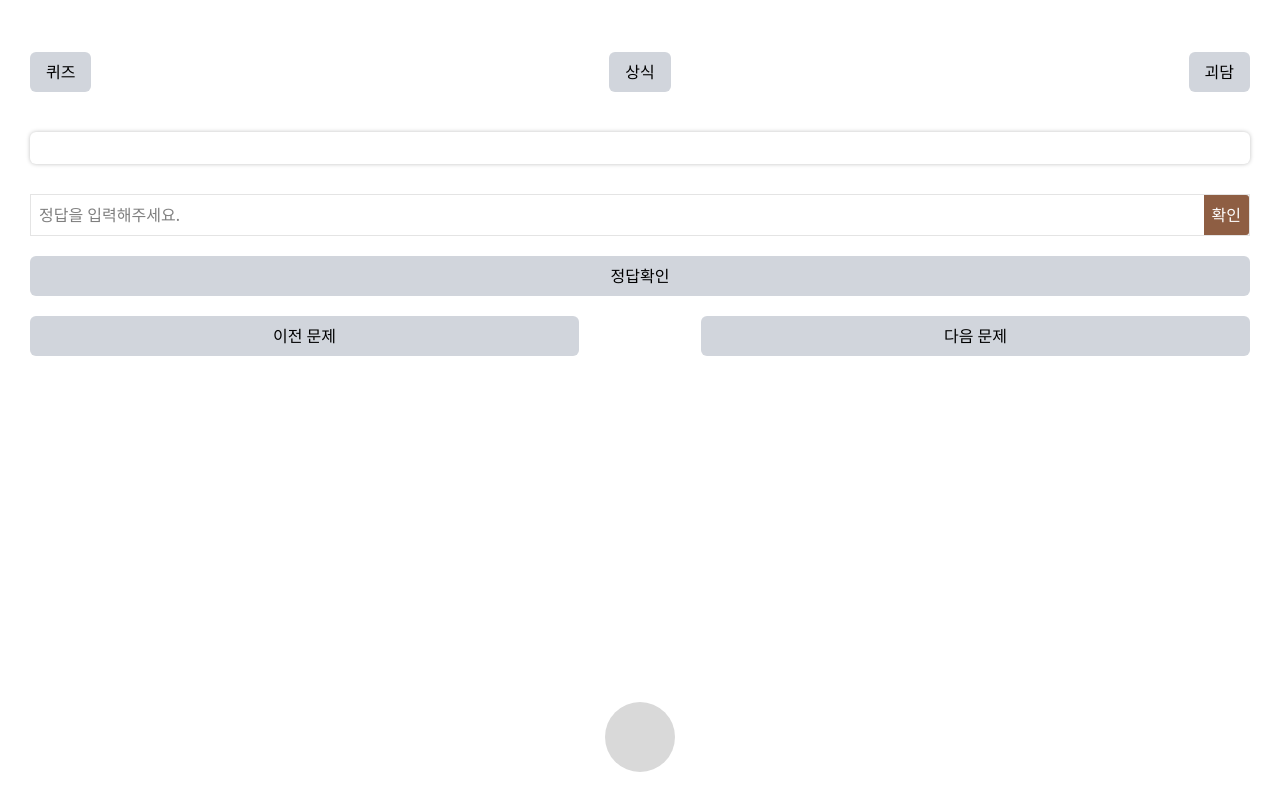
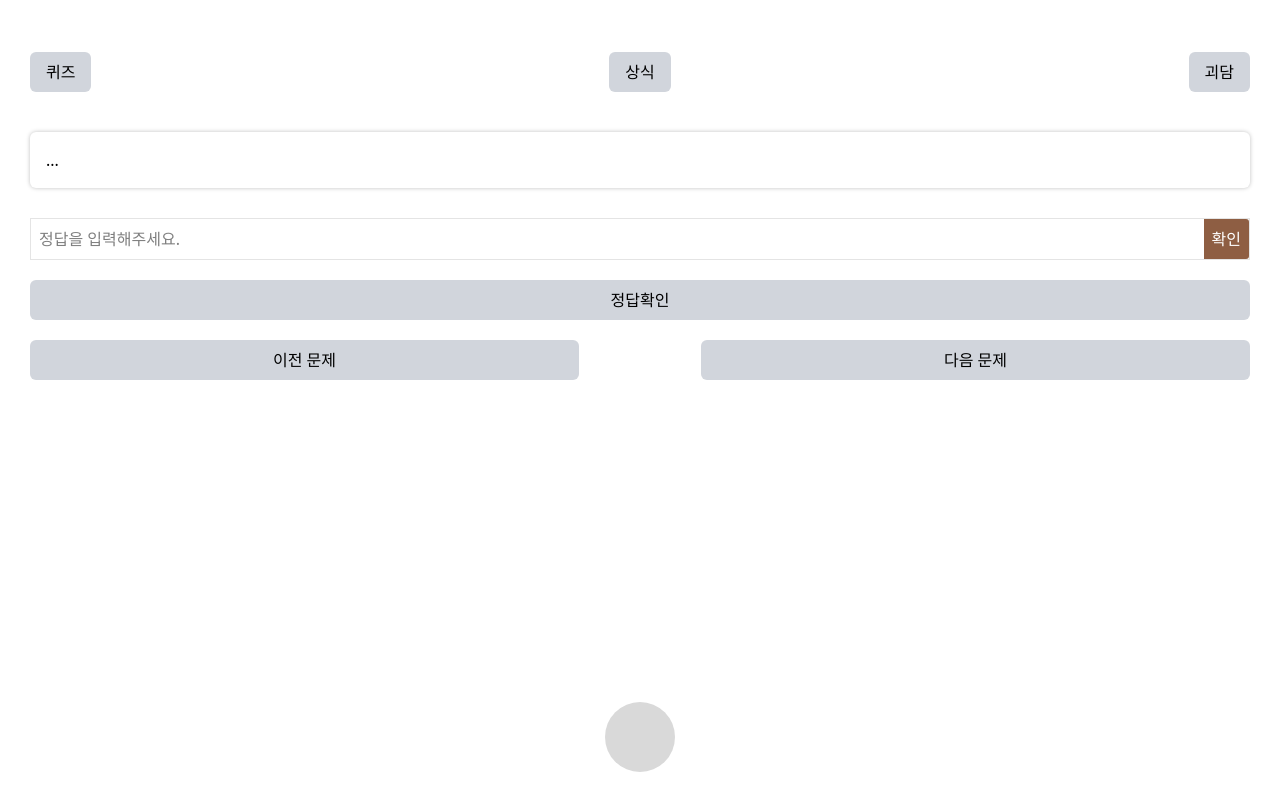
Before and after one commit to kdt-ful-class-three-group/poop, a React (Vite) app in the folder client/: page /Quiz in a window 1280 px wide. Built offline with nearby package versions, Linux system fonts and the light colour scheme; no server answers.

Commit message:
옵셔널 체이닝 사용

```diff
--- a/client/src/components/QuizCard.jsx
+++ b/client/src/components/QuizCard.jsx
@@ -1,7 +1,7 @@
 function QuizCard({quizData}) {
   return(
     <div className="shadow-[0px_0px_4px_rgba(0,0,0,0.25)] rounded-[6px]  mb-[30px] p-4" key={quizData?.quiz_id || 0}>
-      <p>{quizData?.question|| ''}</p>
+      <p>{quizData?.question|| '...'}</p>
     </div>
   )
 }
```
